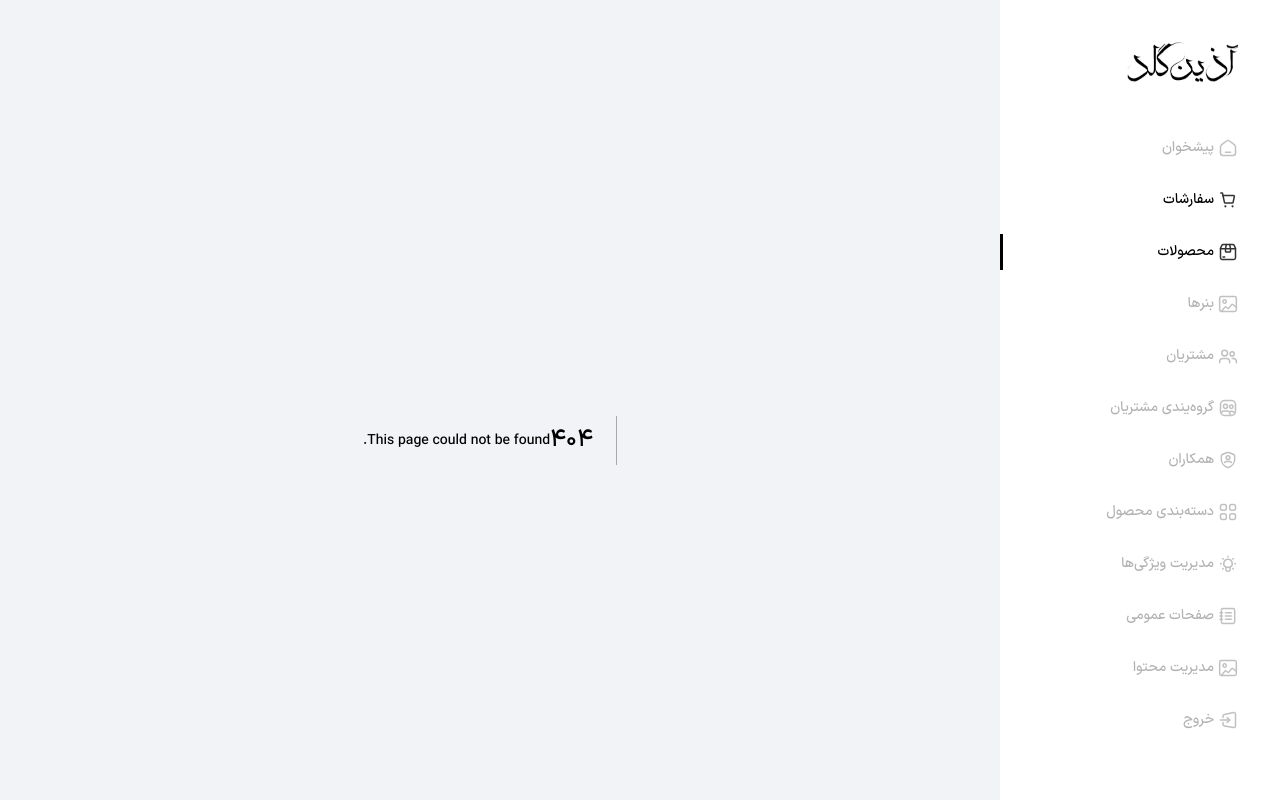
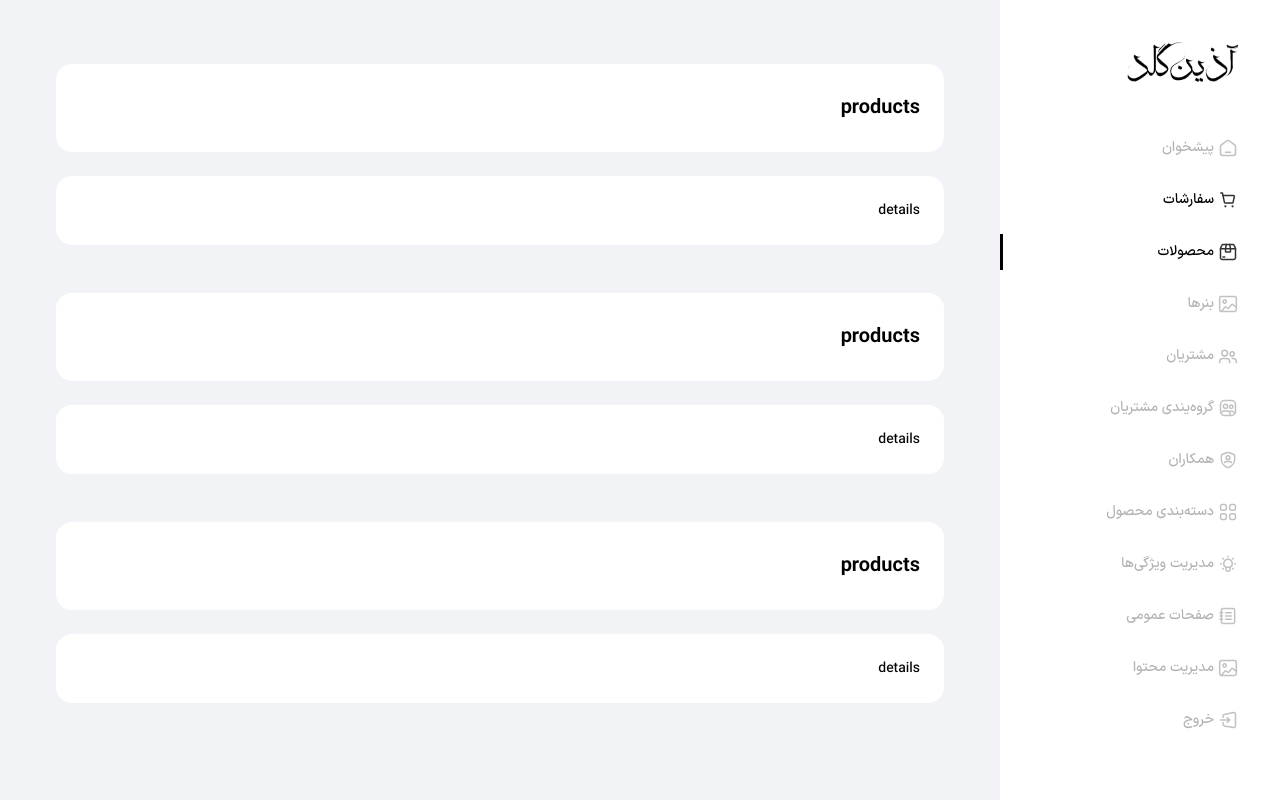
Before and after one commit to karanWD/azin-gold-panel, a Next.js app: page /products in a window 1280 px wide. Before the commit this address had no page. Shown: the top 800 px of the page. Built offline with nearby package versions, Linux system fonts and the light colour scheme.

Commit message:
create demo products page

```diff
--- /dev/null
+++ b/pages/products/index.tsx
@@ -0,0 +1,35 @@
+import { Box,Typography } from "@mui/material";
+import { StyledProductsPage, StyledItemBox } from "./styles";
+
+const ProductsPage = () => {
+    return (
+        <StyledProductsPage>
+            <Box className="box-item">
+                <StyledItemBox>
+                    <Typography variant={"title3"} className="page-title">products</Typography>
+                </StyledItemBox>
+                <StyledItemBox>
+                    details
+                </StyledItemBox>
+            </Box>
+            <Box className="box-item">
+                <StyledItemBox>
+                    <Typography variant={"title3"} className="page-title">products</Typography>
+                </StyledItemBox>
+                <StyledItemBox>
+                    details
+                </StyledItemBox>
+            </Box>
+            <Box className="box-item">
+                <StyledItemBox>
+                    <Typography variant={"title3"} className="page-title">products</Typography>
+                </StyledItemBox>
+                <StyledItemBox>
+                    details
+                </StyledItemBox>
+            </Box>
+        </StyledProductsPage>
+     );
+}
+
+export default ProductsPage;
--- /dev/null
+++ b/pages/products/styles.tsx
@@ -0,0 +1,19 @@
+import {Box, BoxProps, styled} from "@mui/material";
+
+export const StyledProductsPage = styled(Box)<BoxProps>(() => ({
+  display:'flex',
+  flexDirection:'column',
+  ".box-item":{
+    borderRadius:'16px'
+  }
+}))
+
+export const StyledItemBox = styled(Box)<BoxProps>(({theme})=>({
+  backgroundColor:theme.palette.neutral["white"],
+  padding:'24px',
+  margin:'24px',
+  borderRadius:'16px',
+  "title-item":{
+    color: theme.palette.neutral[900]
+  }
+}))
```
